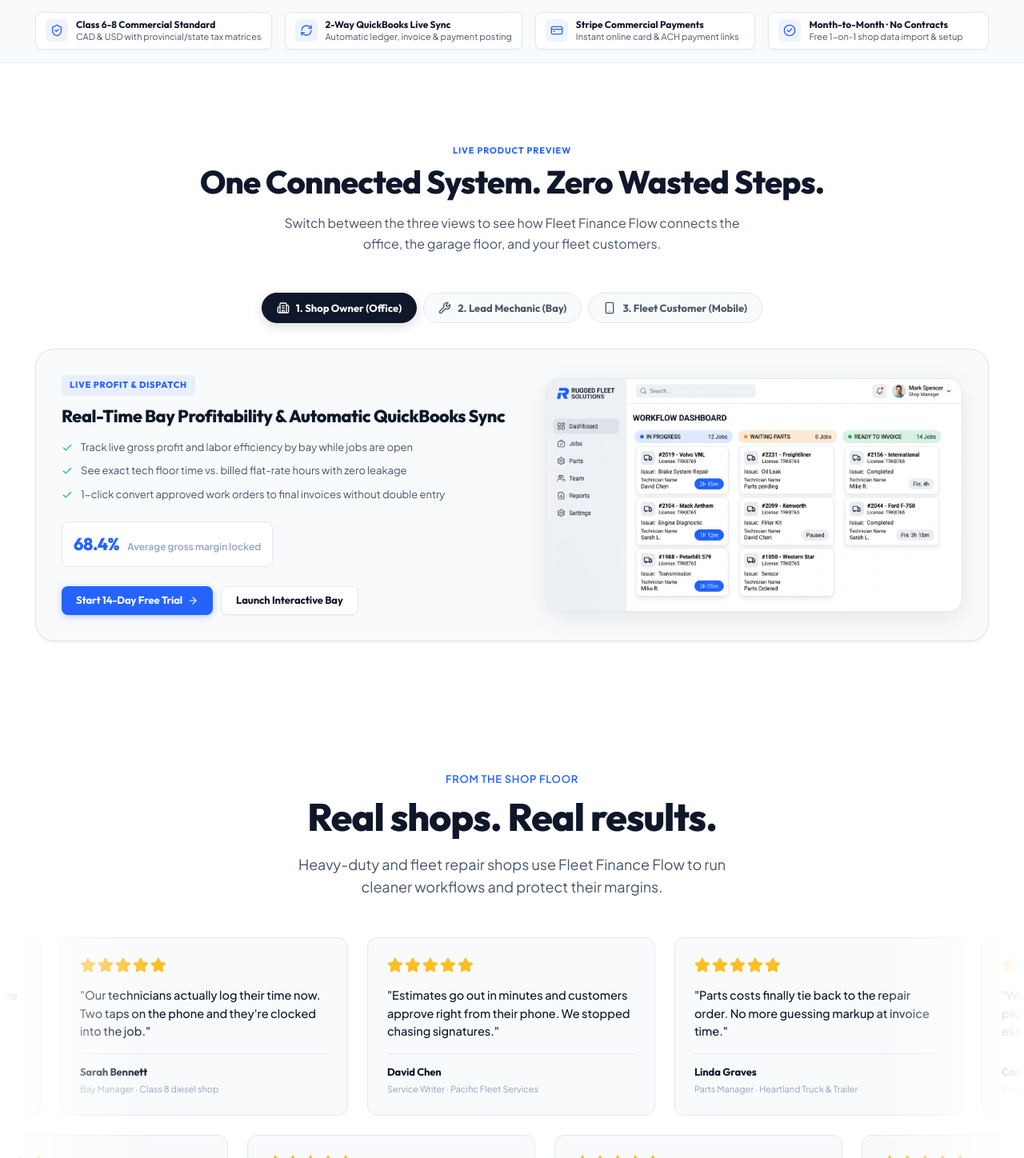
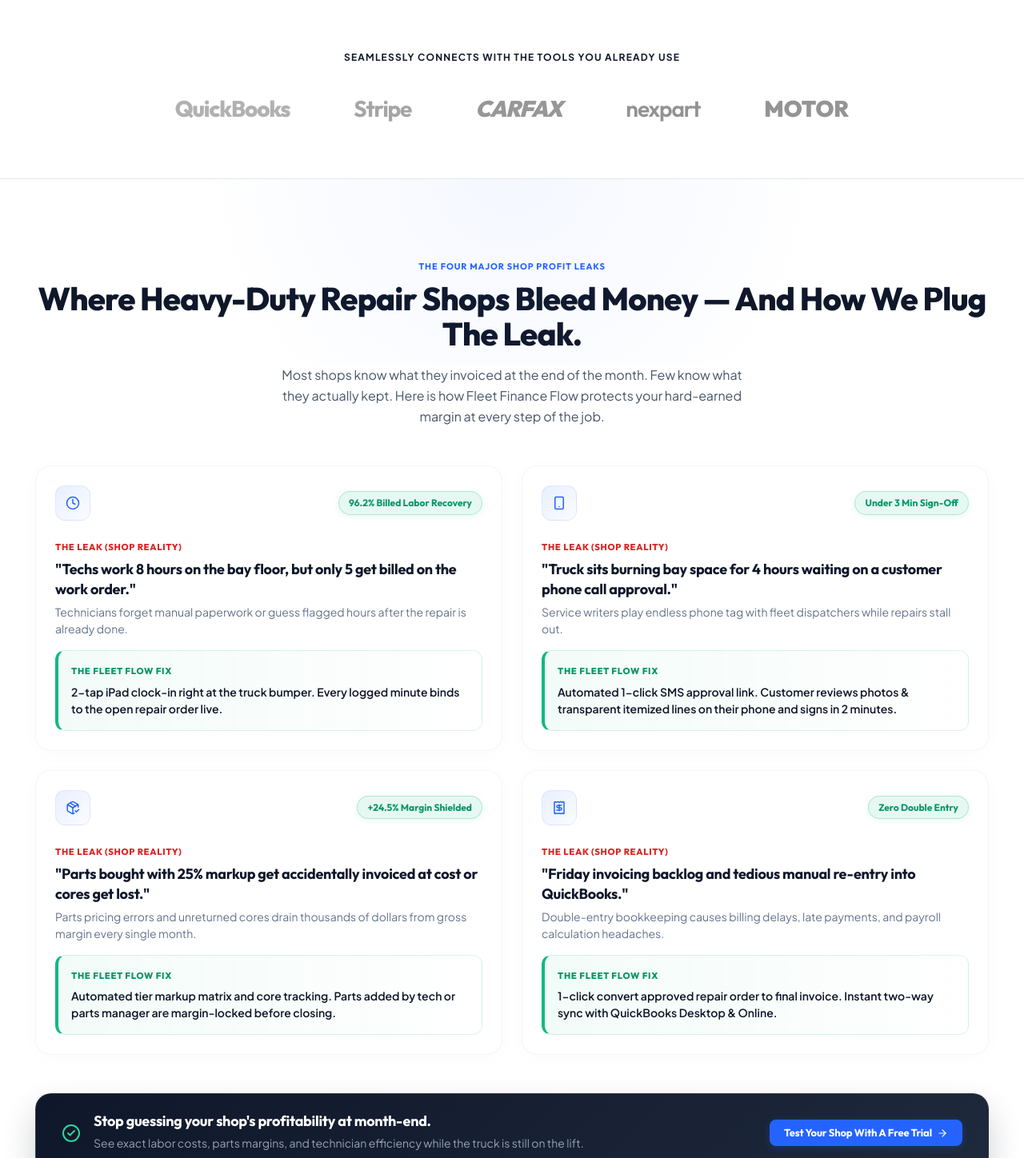
Before and after one commit to officialxairlive-hub/fleetfinanceflow, a Next.js app: page / in a window 1280 px wide. Shown: the part 802-2250 px from the top of the page at 80% size. Built offline with nearby package versions, Linux system fonts and the light colour scheme.

Commit message:
feat: Restructure landing page for optimal conversions, update UI

```diff
--- a/app/components/Features.module.css
+++ b/app/components/Features.module.css
@@ -1,126 +1,170 @@
 .featuresSection {
-  composes: section from global;
-}
-
-.imageContainer {
-  width: 100%;
-  max-width: 1000px;
-  margin: var(--space-2xl) auto;
-  border-radius: var(--radius-xl);
+  padding: 6rem 0;
+  background-color: var(--color-bg);
+  position: relative;
   overflow: hidden;
-  box-shadow: 0 4px 20px rgba(0, 0, 0, 0.05);
-  border: 1px solid var(--color-border);
-}
-
-.featureImage {
-  width: 100%;
-  height: auto;
-  display: block;
 }
 
 .container {
-  composes: container from global;
+  max-width: 1240px;
+  margin: 0 auto;
+  padding: 0 var(--space-6);
 }
 
 .header {
-  composes: section-header from global;
+  text-align: center;
+  max-width: 600px;
+  margin: 0 auto 4rem;
 }
 
 .label {
-  composes: section-label from global;
+  font-family: var(--font-body);
+  font-size: var(--text-xs);
+  font-weight: 700;
+  letter-spacing: 0.08em;
+  color: var(--color-primary);
+  text-transform: uppercase;
+  display: block;
+  margin-bottom: 1rem;
 }
 
 .title {
-  composes: section-title from global;
+  font-family: var(--font-heading);
+  font-size: clamp(2rem, 4vw, 2.5rem);
+  font-weight: 800;
+  letter-spacing: -0.03em;
+  color: var(--color-text-primary);
+  margin-bottom: 1rem;
+  line-height: 1.1;
 }
 
 .subtitle {
-  composes: section-subtitle from global;
+  font-family: var(--font-body);
+  font-size: 1.125rem;
+  color: var(--color-text-secondary);
 }
 
+/* ── Bento Grid Layout ── */
 .grid {
   display: grid;
-  grid-template-columns: 1fr;
-  gap: var(--space-xl);
-  margin-top: var(--space-2xl);
+  grid-template-columns: repeat(2, 1fr);
+  gap: 1.5rem;
+  margin-top: 3rem;
 }
 
-@media (min-width: 768px) {
+@media (min-width: 1024px) {
   .grid {
-    grid-template-columns: repeat(2, 1fr);
+    grid-template-columns: repeat(3, 1fr);
+    grid-auto-rows: minmax(300px, auto);
+  }
+
+  /* Make the first card span 2 rows */
+  .card:nth-child(1) {
+    grid-column: span 1;
+    grid-row: span 2;
+  }
+
+  /* Make the second card span 2 columns */
+  .card:nth-child(2) {
+    grid-column: span 2;
+    grid-row: span 1;
   }
 }
 
 .card {
-  background-color: var(--color-surface);
+  background: var(--color-surface);
   border: 1px solid var(--color-border);
-  border-radius: var(--radius-lg);
-  padding: var(--space-xl);
-  transition: transform var(--transition-fast), border-color var(--transition-fast);
+  border-radius: 24px;
+  padding: 2.5rem;
   display: flex;
   flex-direction: column;
-  gap: var(--space-lg);
-  box-shadow: 0 4px 20px rgba(0,0,0,0.05);
+  transition: all 0.4s ease;
+  overflow: hidden;
+  position: relative;
 }
 
 .card:hover {
-  border-color: var(--color-primary);
-  transform: translateY(-2px);
+  transform: translateY(-4px);
+  box-shadow: 0 20px 40px rgba(0, 0, 0, 0.06);
+  border-color: rgba(37, 99, 255, 0.2);
 }
 
 .cardHeader {
   display: flex;
   align-items: center;
-  gap: var(--space-md);
+  gap: 1rem;
+  margin-bottom: 2rem;
 }
 
 .cardIcon {
   color: var(--color-primary);
-  flex-shrink: 0;
 }
 
 .cardTitle {
   font-family: var(--font-heading);
-  font-size: var(--text-xl);
+  font-size: 1.5rem;
   font-weight: 700;
-  color: var(--color-text);
+  letter-spacing: -0.02em;
+  color: var(--color-text-primary);
   margin: 0;
 }
 
 .subFeatures {
   display: flex;
   flex-direction: column;
-  gap: var(--space-md);
+  gap: 1.5rem;
+  flex: 1;
 }
 
 .subFeature {
   display: flex;
+  gap: 1rem;
   align-items: flex-start;
-  gap: var(--space-sm);
 }
 
 .subFeatureIcon {
-  color: var(--color-text-muted);
+  color: var(--color-text-tertiary);
+  margin-top: 2px;
   flex-shrink: 0;
-  margin-top: 2px;
 }
 
 .subFeatureContent {
   display: flex;
   flex-direction: column;
-  gap: 2px;
+  gap: 4px;
 }
 
 .subFeatureTitle {
-  font-size: var(--text-sm);
-  font-weight: 600;
-  color: var(--color-text);
+  font-family: var(--font-heading);
+  font-size: 1rem;
+  font-weight: 700;
+  color: var(--color-text-primary);
   margin: 0;
 }
 
 .subFeatureDesc {
-  font-size: var(--text-xs);
+  font-family: var(--font-body);
+  font-size: 0.875rem;
   color: var(--color-text-secondary);
+  line-height: 1.5;
   margin: 0;
-  line-height: 1.5;
 }
+
+/* Hide the image container entirely since we are using a Bento grid now */
+.imageContainer {
+  display: none;
+}
+
+@media (max-width: 768px) {
+  .grid {
+    grid-template-columns: 1fr;
+  }
+
+  .featuresSection {
+    padding: 4rem 0;
+  }
+
+  .card {
+    padding: 1.5rem;
+  }
+}
--- a/app/components/Hero.js
+++ b/app/components/Hero.js
@@ -5,7 +5,7 @@ import { motion } from 'framer-motion';
 import Image from 'next/image';
 import Link from 'next/link';
 import styles from './Hero.module.css';
-import { ArrowRight, PlayCircle, Check } from 'lucide-react';
+import { ArrowRight, PlayCircle, Check, Star } from 'lucide-react';
 
 export default function Hero() {
   return (
@@ -30,11 +30,25 @@ export default function Hero() {
 
         {/* Headline + Subtitle + CTAs */}
         <div className={styles.textBlock}>
+          <motion.div
+            className={styles.ratingBadge}
+            initial={{ opacity: 0, y: 16 }}
+            animate={{ opacity: 1, y: 0 }}
+            transition={{ duration: 0.5 }}
+          >
+            <div className={styles.stars}>
+              {[...Array(5)].map((_, i) => (
+                <Star key={i} size={14} className={styles.starIcon} fill="currentColor" />
+              ))}
+            </div>
+            <span>Excellent 4.9/5 Rating</span>
+          </motion.div>
+
           <motion.p
             className={styles.eyebrow}
             initial={{ opacity: 0, y: 16 }}
             animate={{ opacity: 1, y: 0 }}
-            transition={{ duration: 0.5 }}
+            transition={{ duration: 0.5, delay: 0.05 }}
           >
             Heavy-Duty Shop Management Software
           </motion.p>
--- a/app/components/Hero.module.css
+++ b/app/components/Hero.module.css
@@ -62,6 +62,30 @@
 /* ── Text Block ── */
 .textBlock {
   max-width: 580px;
+}
+
+.ratingBadge {
+  display: inline-flex;
+  align-items: center;
+  gap: 8px;
+  background: rgba(255, 255, 255, 0.08);
+  border: 1px solid rgba(255, 255, 255, 0.12);
+  padding: 4px 12px;
+  border-radius: 99px;
+  font-family: var(--font-body);
+  font-size: 13px;
+  font-weight: 600;
+  color: var(--color-white);
+  margin-bottom: 24px;
+}
+
+.stars {
+  display: flex;
+  gap: 2px;
+}
+
+.starIcon {
+  color: #FACC15; /* yellow-400 */
 }
 
 .eyebrow {
--- a/app/components/ProblemSolution.module.css
+++ b/app/components/ProblemSolution.module.css
@@ -1,6 +1,21 @@
 .problemSolution {
-  background-color: var(--color-bg);
+  background-color: var(--color-bg-alt); /* slightly off-white */
   position: relative;
+  overflow: hidden;
+}
+
+/* Subtle background glow effect */
+.problemSolution::before {
+  content: '';
+  position: absolute;
+  top: -20%;
+  left: 50%;
+  transform: translateX(-50%);
+  width: 1000px;
+  height: 500px;
+  background: radial-gradient(circle, rgba(37, 99, 255, 0.05) 0%, transparent 70%);
+  z-index: 0;
+  pointer-events: none;
 }
 
 .grid {
@@ -8,42 +23,48 @@
   grid-template-columns: repeat(2, 1fr);
   gap: var(--space-6);
   margin-bottom: var(--space-12);
+  position: relative;
+  z-index: 1;
 }
 
 .leakCard {
-  background: var(--color-surface);
-  border: 1px solid var(--color-border);
-  border-radius: var(--radius-xl);
+  background: rgba(255, 255, 255, 0.7);
+  backdrop-filter: blur(16px);
+  -webkit-backdrop-filter: blur(16px);
+  border: 1px solid rgba(0, 0, 0, 0.04);
+  border-radius: 20px;
   padding: var(--space-6);
   display: flex;
   flex-direction: column;
   gap: var(--space-4);
-  transition: all var(--transition-base);
+  transition: all 0.4s cubic-bezier(0.16, 1, 0.3, 1);
+  box-shadow: 0 4px 24px rgba(0, 0, 0, 0.02);
 }
 
 .leakCard:hover {
-  background: #FFFFFF;
-  border-color: var(--color-border-strong);
-  box-shadow: var(--shadow-md);
-  transform: translateY(-2px);
+  background: rgba(255, 255, 255, 1);
+  border-color: rgba(37, 99, 255, 0.15);
+  box-shadow: 0 12px 32px rgba(37, 99, 255, 0.08);
+  transform: translateY(-4px);
 }
 
 .cardTop {
   display: flex;
   justify-content: space-between;
   align-items: center;
-  margin-bottom: var(--space-1);
+  margin-bottom: var(--space-2);
 }
 
 .iconCircle {
-  width: 36px;
-  height: 36px;
-  border-radius: 10px;
-  background: var(--color-primary-light);
+  width: 44px;
+  height: 44px;
+  border-radius: 12px;
+  background: linear-gradient(135deg, rgba(37, 99, 255, 0.1) 0%, rgba(37, 99, 255, 0.02) 100%);
   color: var(--color-primary);
   display: flex;
   align-items: center;
   justify-content: center;
+  border: 1px solid rgba(37, 99, 255, 0.1);
 }
 
 .metricBadge {
@@ -53,19 +74,20 @@
   color: #059669;
   background: rgba(16, 185, 129, 0.10);
   border: 1px solid rgba(16, 185, 129, 0.25);
-  padding: 4px 10px;
+  padding: 4px 12px;
   border-radius: 9999px;
+  box-shadow: 0 2px 8px rgba(16, 185, 129, 0.1);
 }
 
 .problemBox {
   display: flex;
   flex-direction: column;
-  gap: 4px;
+  gap: 6px;
 }
 
 .boxTagRed {
   font-family: var(--font-heading);
-  font-size: 0.65625rem; /* 10.5px */
+  font-size: 0.7rem;
   font-weight: 800;
   letter-spacing: 0.06em;
   color: #DC2626;
@@ -74,37 +96,43 @@
 
 .problemTitle {
   font-family: var(--font-heading);
-  font-size: 1.0625rem; /* 17px */
+  font-size: 1.125rem;
   font-weight: 700;
   letter-spacing: -0.015em;
   color: #0F172A;
-  line-height: 1.35;
+  line-height: 1.4;
   margin: 0;
 }
 
 .plainExplanation {
   font-family: var(--font-body);
-  font-size: 0.8125rem; /* 13px */
+  font-size: 0.875rem;
   color: #64748B;
   line-height: 1.5;
   margin: 0;
 }
 
 .solutionBox {
-  background: #FFFFFF;
-  border: 1px solid var(--color-border);
-  border-left: 3px solid #10B981;
-  border-radius: var(--radius-md);
-  padding: var(--space-3) var(--space-4);
+  background: linear-gradient(to right, rgba(16, 185, 129, 0.05), transparent);
+  border: 1px solid rgba(16, 185, 129, 0.15);
+  border-left: 4px solid #10B981;
+  border-radius: 12px;
+  padding: var(--space-4);
   display: flex;
   flex-direction: column;
-  gap: 4px;
+  gap: 6px;
   margin-top: auto;
+  transition: all 0.3s ease;
+}
+
+.leakCard:hover .solutionBox {
+  border-color: rgba(16, 185, 129, 0.3);
+  background: linear-gradient(to right, rgba(16, 185, 129, 0.08), rgba(16, 185, 129, 0.02));
 }
 
 .boxTagGreen {
   font-family: var(--font-heading);
-  font-size: 0.65625rem; /* 10.5px */
+  font-size: 0.7rem;
   font-weight: 800;
   letter-spacing: 0.06em;
   color: #059669;
@@ -113,24 +141,27 @@
 
 .solutionText {
   font-family: var(--font-body);
-  font-size: 0.8125rem; /* 13px */
+  font-size: 0.875rem;
   color: #0F172A;
-  font-weight: 500;
+  font-weight: 600;
   line-height: 1.5;
   margin: 0;
 }
 
 /* Bottom Takeaway Bar */
 .bottomTakeaway {
-  background: #0F172A;
-  border-radius: var(--radius-xl);
+  position: relative;
+  z-index: 1;
+  background: linear-gradient(135deg, #0F172A 0%, #1E293B 100%);
+  border: 1px solid rgba(255, 255, 255, 0.1);
+  border-radius: 20px;
   padding: var(--space-6) var(--space-8);
   display: flex;
   justify-content: space-between;
   align-items: center;
   gap: var(--space-6);
   flex-wrap: wrap;
-  box-shadow: 0 12px 32px rgba(15, 23, 42, 0.12);
+  box-shadow: 0 20px 40px rgba(15, 23, 42, 0.2);
 }
 
 .takeawayLeft {
@@ -148,16 +179,16 @@
 
 .takeawayTitle {
   font-family: var(--font-heading);
-  font-size: 1.125rem; /* 18px */
+  font-size: 1.125rem;
   font-weight: 700;
   letter-spacing: -0.015em;
   color: #FFFFFF;
-  margin: 0 0 4px;
+  margin: 0 0 6px;
 }
 
 .takeawaySub {
   font-family: var(--font-body);
-  font-size: 0.8125rem; /* 13px */
+  font-size: 0.875rem;
   color: #94A3B8;
   margin: 0;
 }
--- a/app/components/TrustBar.js
+++ b/app/components/TrustBar.js
@@ -2,50 +2,29 @@
 
 import React from 'react';
 import styles from './TrustBar.module.css';
-import { ShieldCheck, RefreshCw, CreditCard, DollarSign, CheckCircle2 } from 'lucide-react';
 
-const trustItems = [
-  {
-    icon: ShieldCheck,
-    title: 'Class 6-8 Commercial Standard',
-    desc: 'CAD & USD with provincial/state tax matrices'
-  },
-  {
-    icon: RefreshCw,
-    title: '2-Way QuickBooks Live Sync',
-    desc: 'Automatic ledger, invoice & payment posting'
-  },
-  {
-    icon: CreditCard,
-    title: 'Stripe Commercial Payments',
-    desc: 'Instant online card & ACH payment links'
-  },
-  {
-    icon: CheckCircle2,
-    title: 'Month-to-Month · No Contracts',
-    desc: 'Free 1-on-1 shop data import & setup'
-  }
+const integrations = [
+  { name: 'QuickBooks', color: '#2CA01C' },
+  { name: 'Stripe', color: '#635BFF' },
+  { name: 'CARFAX', color: '#00629A' },
+  { name: 'Nexpart', color: '#D2232A' },
+  { name: 'MOTOR', color: '#E1261C' },
 ];
 
 export default function TrustBar() {
   return (
     <section className={styles.section}>
       <div className={`container ${styles.container}`}>
-        <div className={styles.trustGrid}>
-          {trustItems.map((item, idx) => {
-            const Icon = item.icon;
-            return (
-              <div key={idx} className={styles.trustItem}>
-                <div className={styles.iconWrap}>
-                  <Icon size={16} />
-                </div>
-                <div className={styles.textWrap}>
-                  <strong className={styles.itemTitle}>{item.title}</strong>
-                  <span className={styles.itemDesc}>{item.desc}</span>
-                </div>
-              </div>
-            );
-          })}
+        <p className={styles.label}>SEAMLESSLY CONNECTS WITH THE TOOLS YOU ALREADY USE</p>
+
+        <div className={styles.logoGrid}>
+          {integrations.map((item, idx) => (
+            <div key={idx} className={styles.logoItem}>
+              <span className={styles.logoText} style={{ '--brand-color': item.color }}>
+                {item.name}
+              </span>
+            </div>
+          ))}
         </div>
       </div>
     </section>
--- a/app/components/TrustBar.module.css
+++ b/app/components/TrustBar.module.css
@@ -1,86 +1,89 @@
 .section {
-  padding: var(--space-4) 0;
-  background-color: var(--color-surface);
-  border-top: 1px solid var(--color-border);
+  padding: 3rem 0;
+  background-color: var(--color-white);
   border-bottom: 1px solid var(--color-border);
 }
 
 .container {
+  display: flex;
+  flex-direction: column;
+  align-items: center;
+  gap: 2rem;
+}
+
+.label {
+  font-family: var(--font-body);
+  font-size: 12px;
+  font-weight: 700;
+  letter-spacing: 0.1em;
+  color: var(--color-text-tertiary);
+  text-transform: uppercase;
+  text-align: center;
+  margin: 0;
+}
+
+.logoGrid {
+  display: flex;
+  flex-wrap: wrap;
+  justify-content: center;
+  align-items: center;
+  gap: 3rem;
   width: 100%;
 }
 
-.trustGrid {
-  display: grid;
-  grid-template-columns: repeat(4, 1fr);
-  gap: var(--space-4);
+.logoItem {
+  display: flex;
+  justify-content: center;
   align-items: center;
+  filter: grayscale(100%) opacity(0.6);
+  transition: all 0.3s ease;
+  cursor: default;
 }
 
-.trustItem {
-  display: flex;
-  align-items: center;
-  gap: 10px;
-  padding: 8px 12px;
-  background: #FFFFFF;
-  border: 1px solid var(--color-border);
-  border-radius: var(--radius-md);
-  box-shadow: var(--shadow-xs);
+.logoItem:hover {
+  filter: grayscale(0%) opacity(1);
 }
 
-.iconWrap {
-  width: 28px;
-  height: 28px;
-  border-radius: 6px;
-  background: var(--color-primary-light);
-  color: var(--color-primary);
-  display: flex;
-  align-items: center;
-  justify-content: center;
-  flex-shrink: 0;
+.logoText {
+  font-family: var(--font-heading);
+  font-size: 1.5rem;
+  font-weight: 800;
+  letter-spacing: -0.04em;
+  color: var(--brand-color, var(--color-text-primary));
 }
 
-.textWrap {
-  display: flex;
-  flex-direction: column;
-  gap: 1px;
-  min-width: 0;
+/* Specific styling overrides for certain names to make them look more like logos */
+.logoItem:nth-child(2) .logoText {
+  /* Stripe */
+  font-weight: 700;
+}
+.logoItem:nth-child(3) .logoText {
+  /* CARFAX */
+  font-style: italic;
+  font-weight: 900;
+}
+.logoItem:nth-child(4) .logoText {
+  /* Nexpart */
+  font-weight: 600;
+  text-transform: lowercase;
+}
+.logoItem:nth-child(5) .logoText {
+  /* MOTOR */
+  font-weight: 900;
+  letter-spacing: 0;
+  text-transform: uppercase;
 }
 
-.itemTitle {
-  font-family: var(--font-heading);
-  font-size: 0.75rem; /* 12px */
-  font-weight: 700;
-  color: var(--color-text);
-  line-height: 1.2;
-  white-space: nowrap;
-  overflow: hidden;
-  text-overflow: ellipsis;
-}
+@media (min-width: 768px) {
+  .section {
+    padding: 4rem 0;
+  }
 
-.itemDesc {
-  font-family: var(--font-body);
-  font-size: 0.6875rem; /* 11px */
-  color: var(--color-text-secondary);
-  line-height: 1.2;
-  white-space: nowrap;
-  overflow: hidden;
-  text-overflow: ellipsis;
-}
+  .logoGrid {
+    gap: 5rem;
+  }
 
-@media (max-width: 1024px) {
-  .trustGrid {
-    grid-template-columns: repeat(2, 1fr);
+  .logoText {
+    font-size: 1.75rem;
   }
 }
-
-@media (max-width: 640px) {
-  .trustGrid {
-    grid-template-columns: 1fr;
-    gap: 8px;
-  }
-
-  .itemTitle,
-  .itemDesc {
-    white-space: normal;
-  }
-}
--- a/app/page.js
+++ b/app/page.js
@@ -2,7 +2,9 @@ import ScrollProgress from "./components/ScrollProgress";
 import Navbar from "./components/Navbar";
 import Hero from "./components/Hero";
 import TrustBar from "./components/TrustBar";
+import ProblemSolution from "./components/ProblemSolution";
 import InteractiveShowcase from "./components/InteractiveShowcase";
+import Features from "./components/Features";
 import Testimonials from "./components/Testimonials";
 import FAQ from "./components/FAQ";
 import CTABanner from "./components/CTABanner";
@@ -15,7 +17,9 @@ export default function Home() {
       <Navbar />
       <Hero />
       <TrustBar />
+      <ProblemSolution />
       <InteractiveShowcase />
+      <Features />
       <Testimonials />
       <FAQ />
       <CTABanner />
```
